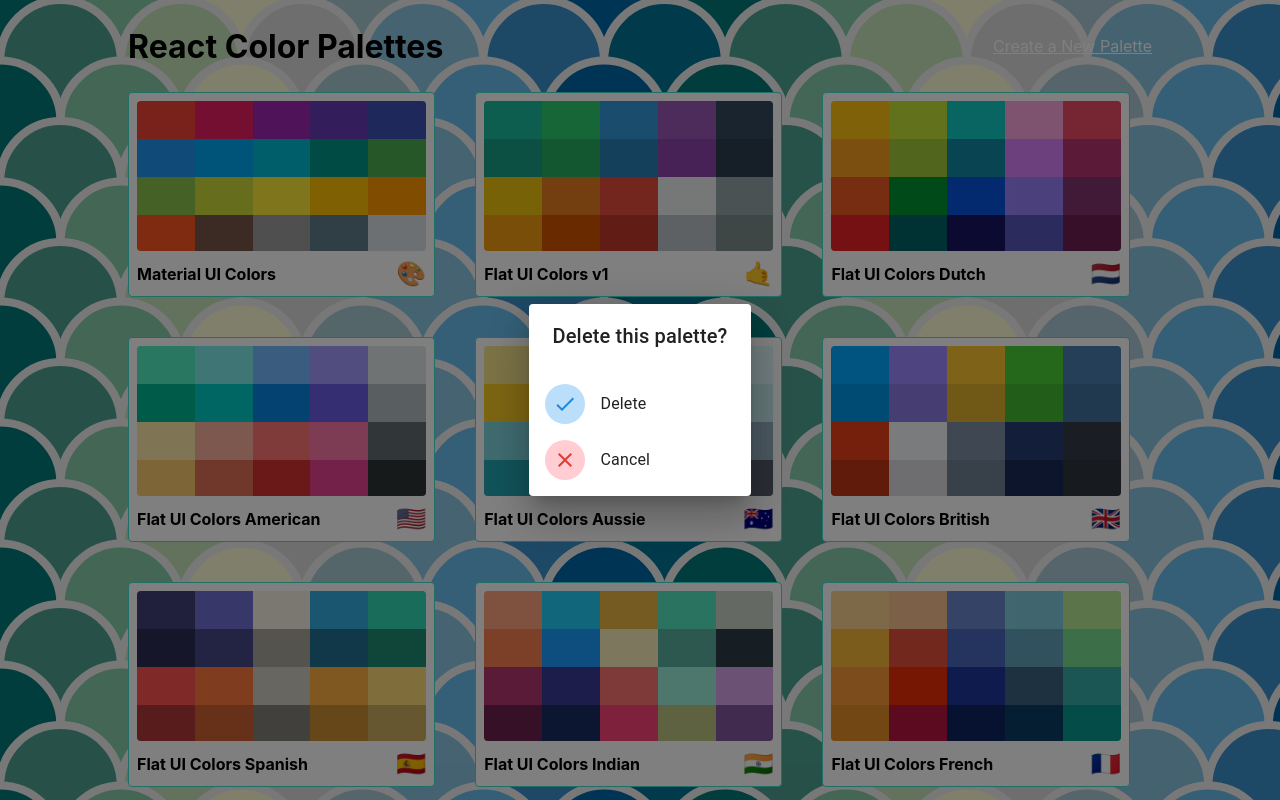
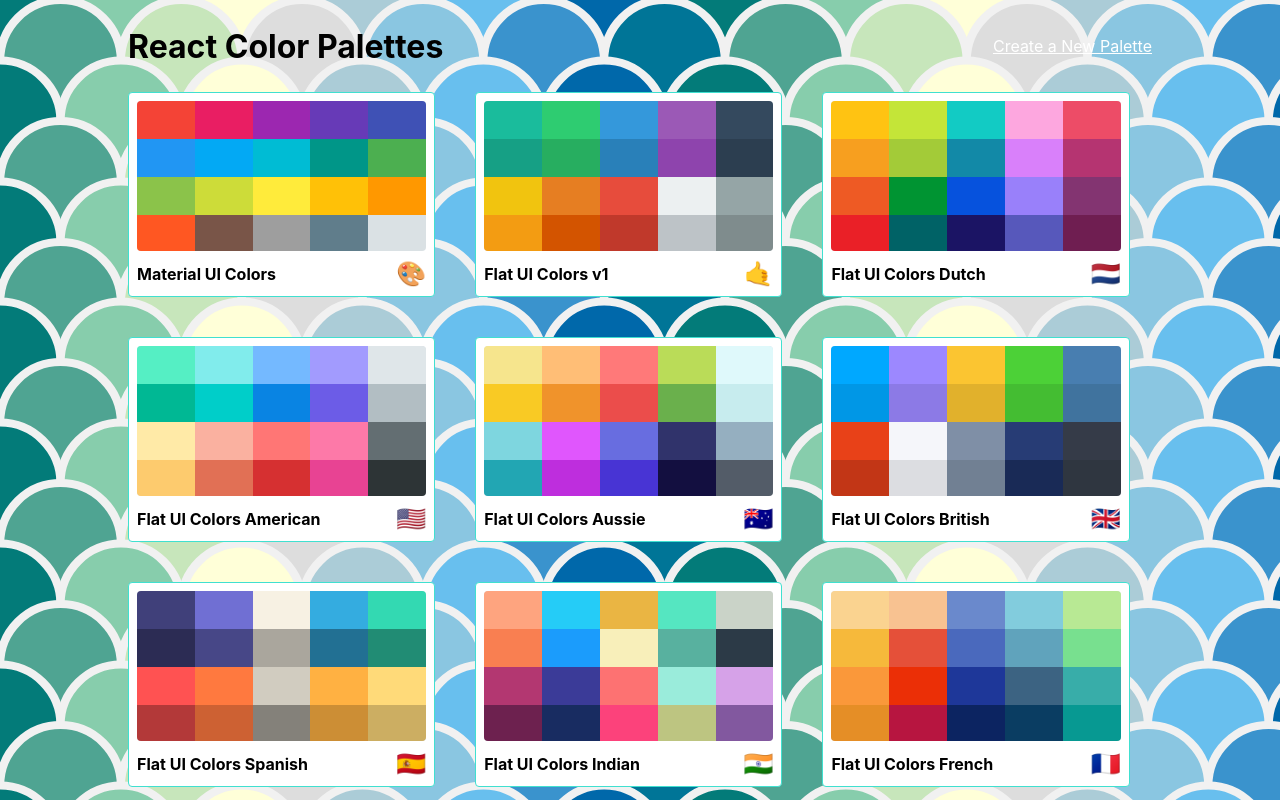
Before and after one commit to yunshine/React-Color-Palettes, a React (Create React App) app: page / in a window 1280 px wide. Built offline with nearby package versions, Linux system fonts and the light colour scheme.

Commit message:
Added open/close functionality to the delete palette dialog box

```diff
--- a/src/PaletteList.js
+++ b/src/PaletteList.js
@@ -4,9 +4,6 @@ import MiniPalette from './MiniPalette';
 import Dialog from '@material-ui/core/Dialog';
 import blue from '@material-ui/core/colors/blue';
 import red from '@material-ui/core/colors/red';
-import DialogActions from '@material-ui/core/DialogActions';
-import DialogContent from '@material-ui/core/DialogContent';
-import DialogContentText from '@material-ui/core/DialogContentText';
 import List from '@material-ui/core/List';
 import ListItem from '@material-ui/core/ListItem';
 import ListItemAvatar from '@material-ui/core/ListItemAvatar';
@@ -15,18 +12,38 @@ import DialogTitle from '@material-ui/core/DialogTitle';
 import Avatar from '@material-ui/core/Avatar';
 import CheckIcon from '@material-ui/icons/Check';
 import CloseIcon from '@material-ui/icons/Close';
-// import './PaletteList.css';
 import { withStyles } from '@material-ui/core/styles';
 import styles from "./styles/PaletteListStyles";
 import { CSSTransition, TransitionGroup } from 'react-transition-group';
+// import './PaletteList.css';
 
 class PaletteList extends Component {
+  constructor(props) {
+    super(props);
+    this.state ={
+      openDeleteDialog: false,
+    };
+    this.openDialog = this.openDialog.bind(this);
+    this.closeDialog = this.closeDialog.bind(this);
+
+  }
+
+  openDialog() {
+    this.setState({ openDeleteDialog: true });
+  }
+
+  closeDialog() {
+    this.setState({ openDeleteDialog: false });
+  }
+
   goToPalette(id) {
     this.props.history.push(`/palette/${id}`)
   }
 
   render() {
     const { palettes, classes } = this.props;
+    const { openDeleteDialog } = this.state;
+
     return (
       <div className={classes.root}>
         <div className={classes.container}>
@@ -38,16 +55,23 @@ class PaletteList extends Component {
             <TransitionGroup className={classes.palettes}>
               {palettes.map(palette => (
                 <CSSTransition key={palette.id} classNames='fade' timeout={500}>
-                  <MiniPalette {...palette} key={palette.id} id={palette.id} handleDelete={this.props.deletePalette} handleClick={() => this.goToPalette(palette.id)} />
+                  <MiniPalette
+                  {...palette}
+                  key={palette.id}
+                  id={palette.id}
+                  // handleDelete={this.props.deletePalette}
+                  handleDelete={this.openDialog}
+                  handleClick={() => this.goToPalette(palette.id)}
+                  />
                 </CSSTransition>
               ))}
             </TransitionGroup>
           {/* </div> */}
         </div>
-        <Dialog open={true}>
-          <DialogTitle>Delete this palette?</DialogTitle>
+        <Dialog open={openDeleteDialog} aria-labelledby="delete-dialog-title" onClose={this.closeDialog}>
+          <DialogTitle id="delete-dialog-title">Delete This Palette?</DialogTitle>
           <List>
-            <ListItem>
+            <ListItem button>
               <ListItemAvatar>
                 <Avatar style={{ backgroundColor: blue[100], color: blue[600] }}>
                   <CheckIcon></CheckIcon>
@@ -55,13 +79,13 @@ class PaletteList extends Component {
               </ListItemAvatar>
               <ListItemText primary="Delete" />
             </ListItem>
-            <ListItem>
+            <ListItem button>
               <ListItemAvatar>
               <Avatar style={{ backgroundColor: red[100], color: red[600] }}>
                   <CloseIcon></CloseIcon>
                   </Avatar>
               </ListItemAvatar>
-              <ListItemText primary="Cancel" />
+              <ListItemText primary="Cancel" onClick={this.closeDialog} />
             </ListItem>
           </List>
         </Dialog>
```
